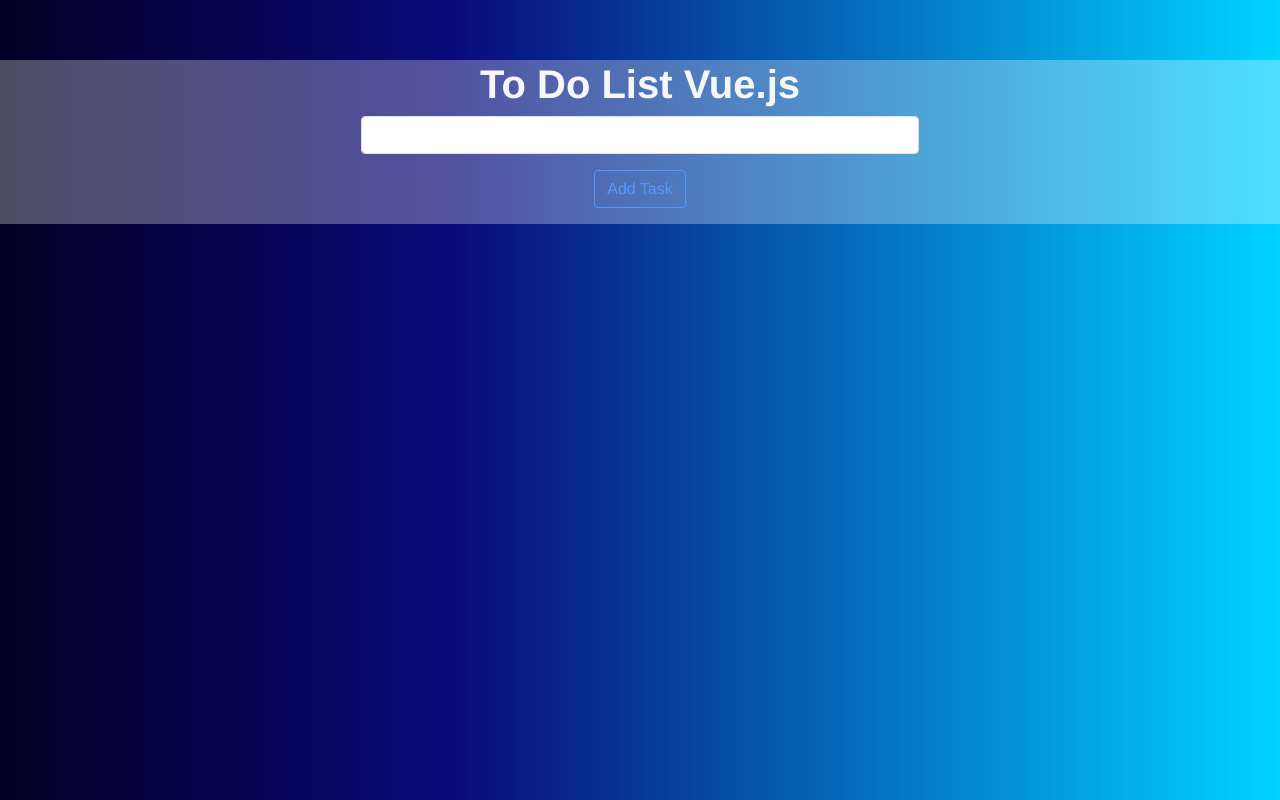
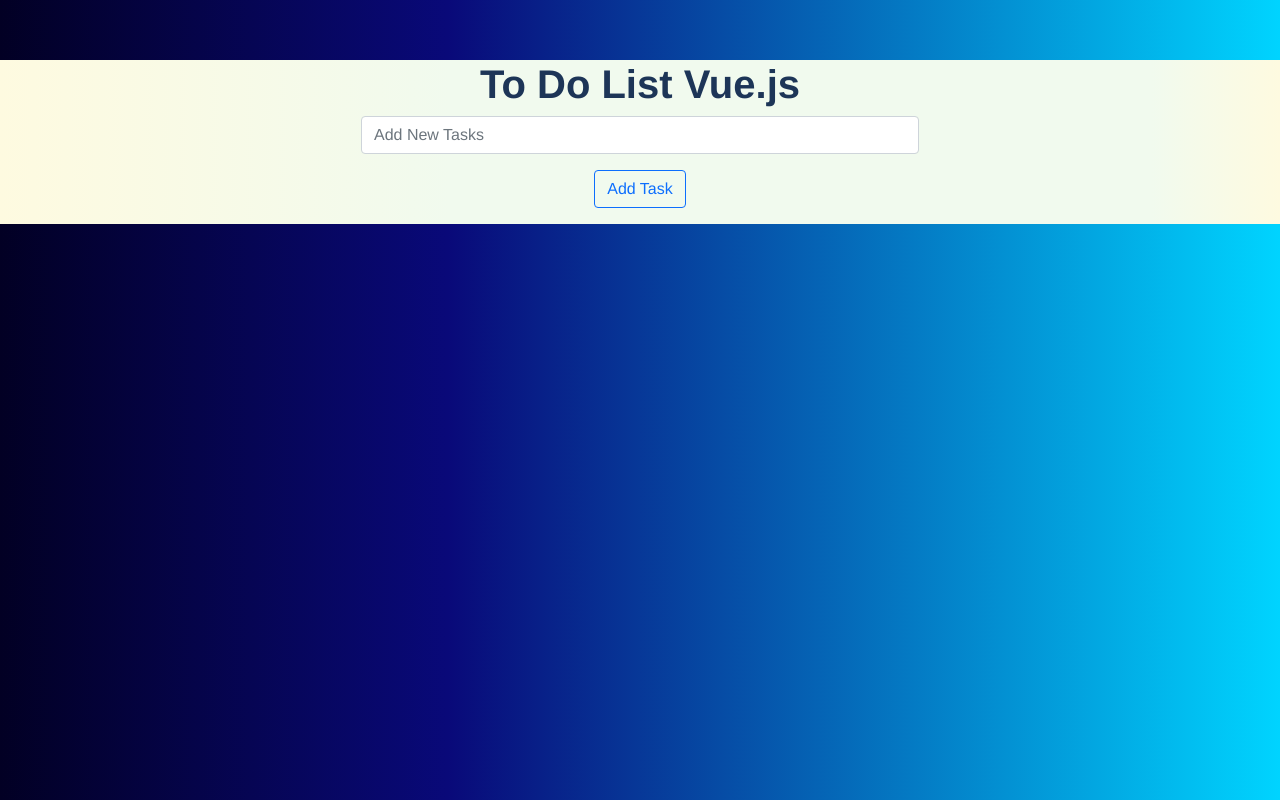
Before and after one commit to arlindrexhepi/ToDoList-VueJS, a Vue app: page / in a window 1280 px wide. Both pictures are taken after a click on the element "To Do List Vue.js". Built offline with nearby package versions, Linux system fonts and the light colour scheme.

Commit message:
colorsandbackgrounds

```diff
--- a/src/App.vue
+++ b/src/App.vue
@@ -3,7 +3,7 @@
     <b-container>
       <b-form-row style="opacity=0.8">
         <h1 @click="inputState=!inputState" :style="{cursor: cursor}">To Do List Vue.js</h1>
-        <b-form-input class="mx-auto w-50" v-if="inputState" @keyup.enter="addTask()" v-model="item" />
+        <b-form-input class="mx-auto w-50" placeholder="Add New Tasks" v-if="inputState" @keyup.enter="addTask()" v-model="item" />
         <b-button class="my-3" variant="outline-primary" @click="addTask()">Add Task</b-button>
         <ul>
           <li v-for="(task, index) in items" :key="index" :class="{finished: task.finished}" class="my-3" @click="task.finished=!task.finished"><h3> {{task.name}}  <b-button variant="outline-danger" @click="removeTask(index)"> X </b-button></h3></li>
@@ -62,8 +62,7 @@
   background: linear-gradient(90deg, rgba(2,0,36,1) 0%, rgba(9,9,121,1) 35%, rgba(0,212,255,1) 100%);
 }
 #app {
-  opacity: 0.7;
-  background: linear-gradient(90deg, rgba(2,0,36,1) 0%, rgba(9,9,121,1) 35%, rgba(0,212,255,1) 100%);
+  background: linear-gradient(90deg, #fefae0 0%, #f1faee 35%, #f1faee 90%, #fefae0 100%);
   font-family: Avenir, Helvetica, Arial, sans-serif;
   -webkit-font-smoothing: antialiased;
   -moz-osx-font-smoothing: grayscale;
@@ -72,7 +71,7 @@
   margin-top: 60px;
 }
 li {
-  color: whitesmoke;
+  color: #1d3557;
   list-style-type: none;
   cursor: pointer;
   font-weight: bolder;
@@ -82,6 +81,6 @@
 }
 h1 {
   font-weight: bolder;
-  color: whitesmoke;
+  color: #1d3557;
 }
 </style>
```
Also changed, not shown: src/assets/backgroundimg.jpg (deleted), 1 other file (tests, documents, lock files or other folders).
